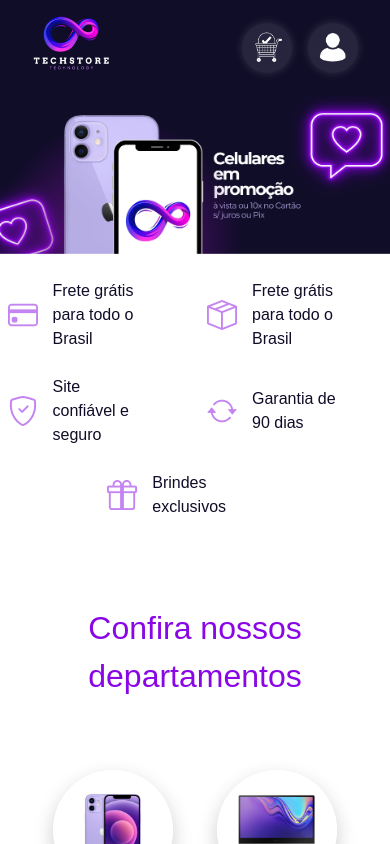
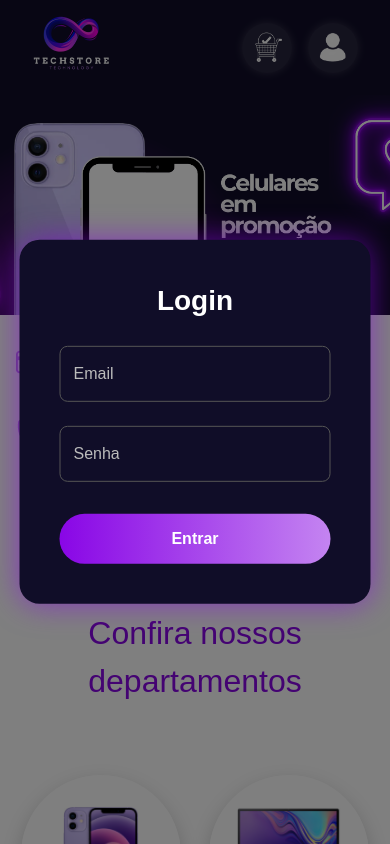
Before and after one commit to Tech-Store-UNI/Front-end, a React (Vite) app: page / in a window 390 px wide. Both pictures are taken after a click on the button 333 px from the left and 47 px from the top of the page. Shown: the top 844 px of the page. Built offline with nearby package versions, Linux system fonts and the light colour scheme.

Commit message:
implementacoes na responsividade do home e implementacao da tela de login

```diff
--- /dev/null
+++ b/src/components/login/login.tsx
@@ -0,0 +1,103 @@
+import { Box, Typography, TextField, Button, Modal } from "@mui/material";
+import { useState } from "react";
+
+interface LoginProps {
+  open: boolean;
+  handleClose: () => void;
+}
+
+export const Login = ({ open, handleClose }: LoginProps) => {
+
+  const [email, setEmail] = useState("");
+  const [password, setPassword] = useState("");
+
+  const handleLogin = () => {
+    console.log(email, password);
+    handleClose();
+  };
+
+  return (
+    <Modal open={open} onClose={handleClose}>
+      <Box
+        sx={{
+          position: "absolute",
+          top: "50%",
+          left: "50%",
+          transform: "translate(-50%, -50%)",
+          width: { xs: "90%", md: 420 },
+          bgcolor: "#100d28",
+          borderRadius: "20px",
+          boxShadow: "0 0 30px rgba(138, 6, 230, 0.6)",
+          p: 5,
+          display: "flex",
+          flexDirection: "column",
+          gap: 3
+        }}
+      >
+        <Typography
+          sx={{
+            color: "#fff",
+            fontSize: 28,
+            textAlign: "center",
+            fontWeight: 600
+          }}
+        >
+          Login
+        </Typography>
+
+        <TextField
+          label="Email"
+          variant="outlined"
+          fullWidth
+          value={email}
+          onChange={(e) => setEmail(e.target.value)}
+          sx={{
+            input: { color: "#fff" },
+            label: { color: "#bbb" },
+            "& .MuiOutlinedInput-root": {
+              "& fieldset": { borderColor: "#555" },
+              "&:hover fieldset": { borderColor: "#8906e6" },
+              "&.Mui-focused fieldset": { borderColor: "#c484f1" }
+            }
+          }}
+        />
+
+        <TextField
+          label="Senha"
+          type="password"
+          variant="outlined"
+          fullWidth
+          value={password}
+          onChange={(e) => setPassword(e.target.value)}
+          sx={{
+            input: { color: "#fff" },
+            label: { color: "#bbb" },
+            "& .MuiOutlinedInput-root": {
+              "& fieldset": { borderColor: "#555" },
+              "&:hover fieldset": { borderColor: "#8906e6" },
+              "&.Mui-focused fieldset": { borderColor: "#c484f1" }
+            }
+          }}
+        />
+
+        <Button
+          onClick={handleLogin}
+          sx={{
+            mt: 1,
+            py: 1.4,
+            borderRadius: "30px",
+            fontSize: 16,
+            fontWeight: 600,
+            color: "#fff",
+            background: "linear-gradient(90deg,#8906e6,#c484f1)",
+            "&:hover": {
+              background: "linear-gradient(90deg,#6d00c5,#a564e0)"
+            }
+          }}
+        >
+          Entrar
+        </Button>
+      </Box>
+    </Modal>
+  );
+};
--- a/src/components/navbar/NavBar.tsx
+++ b/src/components/navbar/NavBar.tsx
@@ -9,15 +9,21 @@
   TextField
 } from "@mui/material";
 
+import { useState } from "react";
 import { Link as RouterLink } from "react-router-dom";
 import logo from "../../img/logoescura.png";
 import carrinho from "../../img/carrinho.png";
 import user from "../../img/user.png";
 import { headerText } from "./util/util";
 import SearchIcon from "@mui/icons-material/Search";
+import { Login } from "../login/login";
 
 export const NavBar = () => {
+
+  const [openLogin, setOpenLogin] = useState(false);
+
   return (
+    <>
       <AppBar
         position="static"
         elevation={0}
@@ -34,7 +40,6 @@
             flexWrap: "wrap"
           }}
         >
-        {/* LOGO */}
           <Box sx={{ width: { xs: "50%", md: "20%" }, pl: 2 }}>
             <Box component={RouterLink} to="/" sx={{ display: "inline-block" }}>
               <Box
@@ -56,7 +61,6 @@
             }}
           >
 
-          {/* LINKS */}
             <Stack
               direction="row"
               sx={{
@@ -92,7 +96,6 @@
               ))}
             </Stack>
 
-          {/* BUSCA */}
             <Box
               sx={{
                 display: { xs: "none", md: "flex" },
@@ -141,11 +144,9 @@
               />
             </Box>
 
-          {/* ICONES */}
             <Stack direction="row" spacing={2} sx={{ pr: 2 }}>
-            {[carrinho, user].map((icon, index) => (
+
               <IconButton
-                key={index}
                 sx={{
                   width: 50,
                   height: 50,
@@ -162,15 +163,41 @@
               >
                 <Box
                   component="img"
-                  src={icon}
+                  src={carrinho}
                   sx={{ width: 36, height: 36 }}
                 />
               </IconButton>
-            ))}
+
+              <IconButton
+                onClick={() => setOpenLogin(true)}
+                sx={{
+                  width: 50,
+                  height: 50,
+                  backdropFilter: "blur(50px)",
+                  backgroundColor: "rgba(255,255,255,0.10)",
+                  borderRadius: "50%",
+                  boxShadow: "0 0 10px rgba(255,255,255,0.15)",
+                  transition: "0.4s ease",
+                  "&:hover": {
+                    boxShadow: "0 0 15px #8906e6",
+                    transform: "scale(1.08)"
+                  }
+                }}
+              >
+                <Box
+                  component="img"
+                  src={user}
+                  sx={{ width: 36, height: 36 }}
+                />
+              </IconButton>
+
             </Stack>
 
           </Box>
         </Toolbar>
       </AppBar>
+
+      <Login open={openLogin} handleClose={() => setOpenLogin(false)} />
+    </>
   );
 };
--- a/src/pages/Home/Home.tsx
+++ b/src/pages/Home/Home.tsx
@@ -1,5 +1,6 @@
 import React from "react";
 import { Box, Typography } from "@mui/material";
+import Grid from "@mui/material/Grid";
 import { Swiper, SwiperSlide } from "swiper/react";
 import { Autoplay, Pagination } from "swiper/modules";
 import "swiper/css";
@@ -10,101 +11,123 @@
 import { CarouselSection } from "../../components/Cards-Produtos/CarouselSection";
 
 export const Home: React.FC = () => {
-
   const sections = [
-    { id: 'Fones de Ouvido', title: 'Fones de Ouvido' },
-    { id: 'computers', title: 'Computadores' },
-    { id: 'accessories', title: 'Acessórios' }
+    { id: "Fones de Ouvido", title: "Fones de Ouvido" },
+    { id: "computers", title: "Computadores" },
+    { id: "accessories", title: "Acessórios" },
   ] as const;
 
   return (
     <Box sx={{ bgcolor: "primary.contrastText" }}>
-
       <Box sx={{ width: "100%" }}>
-        <Swiper slidesPerView={1} modules={[Autoplay, Pagination]} autoplay={{ delay: 4000 }} loop>
+        <Swiper
+          slidesPerView={1}
+          modules={[Autoplay, Pagination]}
+          autoplay={{ delay: 4000 }}
+          loop
+          pagination={{ clickable: true }}
+        >
           {bannerData.map((item) => (
             <SwiperSlide key={item.id}>
-              <Box component="img" src={item.image} alt={item.alt} sx={{ width: "100%", display: "block" }} />
+              <Box
+                component="img"
+                src={item.image}
+                alt={item.alt}
+                sx={{
+                  width: "100%",
+                  aspectRatio: { xs: "16/9", md: "21/9" },
+                  objectFit: "cover",
+                  display: "block",
+                }}
+              />
             </SwiperSlide>
           ))}
         </Swiper>
       </Box>
 
-      <Box
-        sx={{
-          display: "flex",
-          justifyContent: "center",
-          width: "100%",
-          gap: { xs: 3, md: "25px" },
-          py: "25px",
-          flexWrap: "wrap"
-        }}
+      <Grid
+        container
+        spacing={3}
+        justifyContent="center"
+        sx={{ py: "25px", px: 2 }}
       >
         {benefitsData.map((item) => (
+          <Grid key={item.id} size={{ xs: 6, md: 3 }}>
             <Box
-            key={item.id}
               sx={{
                 display: "flex",
                 alignItems: "center",
                 gap: "15px",
                 color: "primary.main",
-              width: { xs: "45%", md: "auto" }
+                justifyContent: "center",
               }}
             >
-            <Box component="img" src={item.icon} alt={item.text} sx={{ width: { xs: 30, md: "15%" } }} />
-            <Typography sx={{ width: "50%", fontSize: "1em" }}>
-              {item.text}
-            </Typography>
+              <Box
+                component="img"
+                src={item.icon}
+                alt={item.text}
+                sx={{ width: 30 }}
+              />
+              <Typography sx={{ fontSize: "0.95rem" }}>{item.text}</Typography>
             </Box>
+          </Grid>
         ))}
-      </Box>
+      </Grid>
 
-      <Box sx={{ display: "flex", alignItems: "center", flexDirection: "column", margin: "60px 0 100px" }}>
-
-        <Typography sx={{ fontSize: { xs: "2rem", md: "3.5em" }, color: "secondary.main", textAlign: "center" }}>
+      <Box
+        sx={{
+          display: "flex",
+          alignItems: "center",
+          flexDirection: "column",
+          margin: "60px 0 100px",
+        }}
+      >
+        <Typography
+          sx={{
+            fontSize: { xs: "2rem", md: "3.5em" },
+            color: "secondary.main",
+            textAlign: "center",
+          }}
+        >
           Confira nossos departamentos
         </Typography>
 
-        <Box
-          sx={{
-            width: "90%",
-            gap: { xs: 3, md: "60px" },
-            display: "flex",
-            justifyContent: "center",
-            mt: "70px",
-            mb: "50px",
-            flexWrap: "wrap"
-          }}
+        <Grid
+          container
+          spacing={{ xs: 3, md: 6 }}
+          justifyContent="center"
+          sx={{ width: "90%", mt: "70px", mb: "50px" }}
         >
           {fotosDepartamento.map((item) => (
+            <Grid key={item.id} size={{ xs: 6, sm: 4, md: 3 }}>
               <Box
-              key={item.id}
                 component="a"
                 href="#"
                 sx={{
-                width: { xs: "40%", md: "100%" },
                   display: "flex",
                   justifyContent: "center",
-                textDecoration: "none"
+                  textDecoration: "none",
                 }}
               >
                 <Box
                   component="img"
                   src={item.imagem}
                   sx={{
-                  width: { xs: 120, md: "100%" },
+                    width: "100%",
+                    maxWidth: 160,
                     borderRadius: "50%",
                     boxShadow: "0 8px 20px rgba(0,0,0,0.2)",
-                  transition: "0.5s ease",
+                    transition: "0.4s ease",
                     "&:hover": {
                       boxShadow: "0 8px 25px rgba(138, 43, 226, 0.6)",
-                    transform: "scale(1.05)"
-                  }
+                      transform: "scale(1.05)",
+                    },
                   }}
                 />
               </Box>
+            </Grid>
           ))}
-        </Box>
+        </Grid>
 
         <GradientButton>Ver mais</GradientButton>
       </Box>
@@ -113,7 +136,7 @@
         <CarouselSection
           key={section.id}
           title={section.title}
-          products={productsData.filter(p => p.category === section.id)}
+          products={productsData.filter((p) => p.category === section.id)}
         />
       ))}
     </Box>
```
Lines whose indentation alone changed are shown as unchanged.
